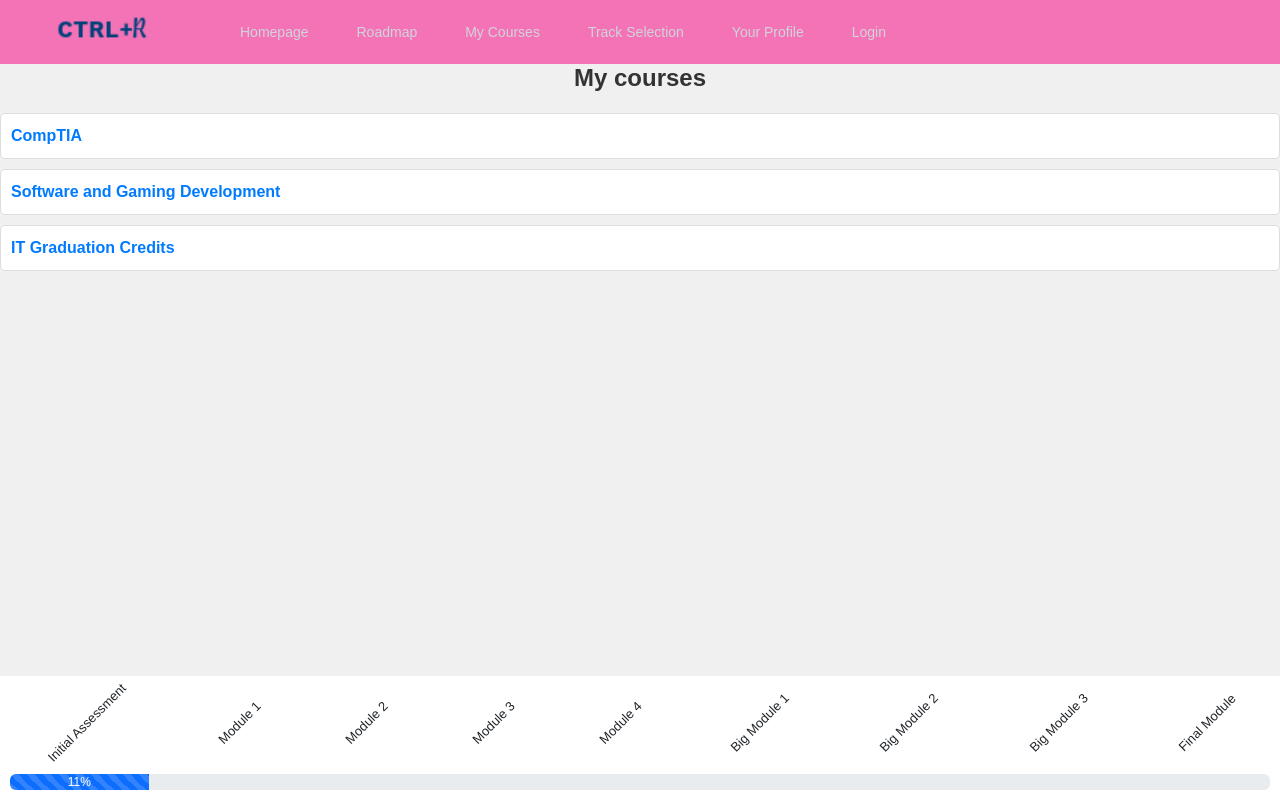
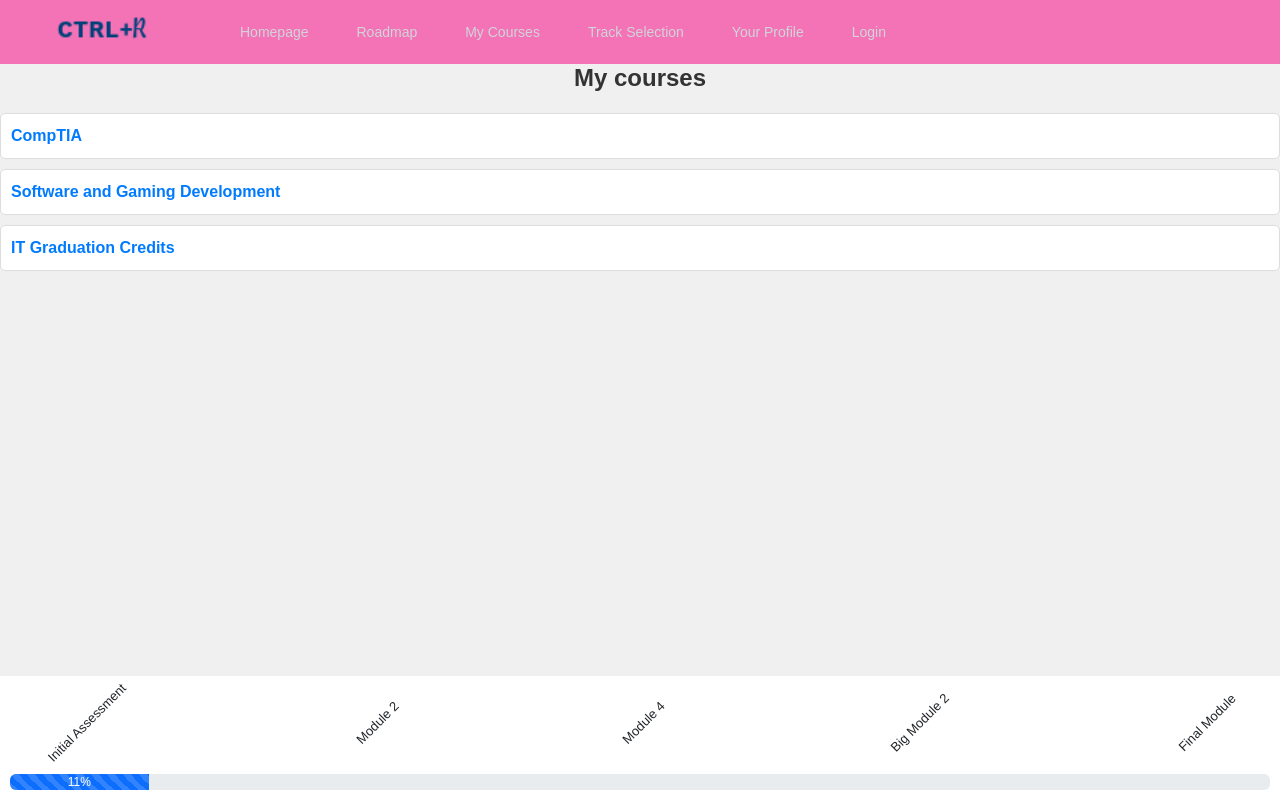
Before and after one commit to cfgcolumbus23/Team-15, a React (Create React App) app in the folder learning-app/: page /Mycourses in a window 1280 px wide. Built offline with nearby package versions, Linux system fonts and the light colour scheme.

Commit message:
Reward bar tweaks

```diff
--- a/learning-app/src/components/Rewardbar/RewardbarElement.js
+++ b/learning-app/src/components/Rewardbar/RewardbarElement.js
@@ -51,7 +51,7 @@ function RewardBarClosing() {
           {isShown && (
             <div class="rewarddiv">
                 <container class="barlabel">
-                    {data.Path1?.map((item, index)=><p>{item.moduleName}</p>)}
+                    {data.Path1?.map((item, index)=>(index % 2 == 0) ? <p>{item.moduleName}</p> : "")}
                 </container>
                 <ProgressBar now={now} label={`${now}%`} class="rewardbar" striped="true"/>
             </div>
```
